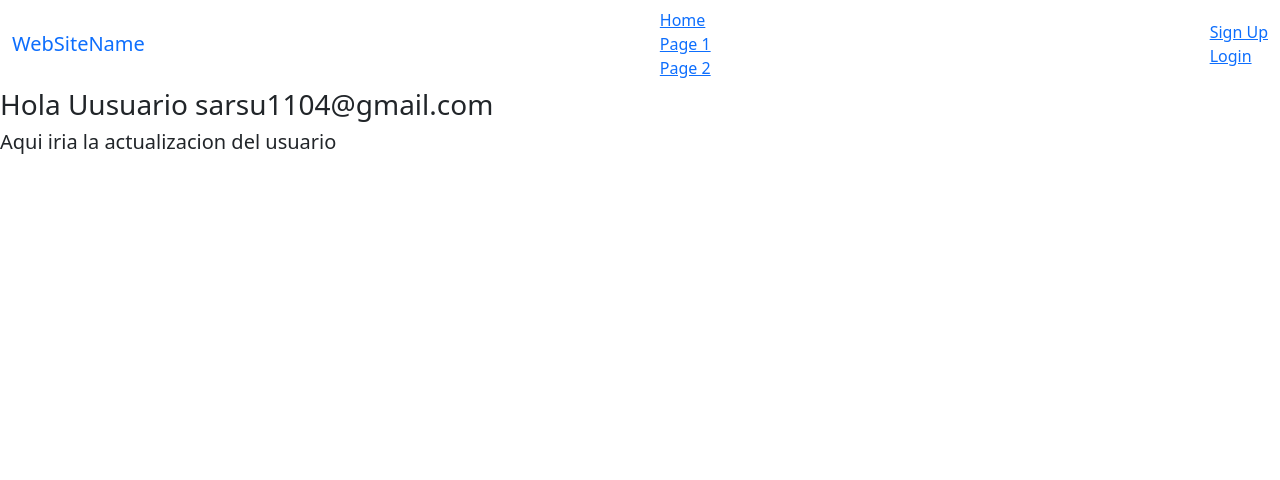
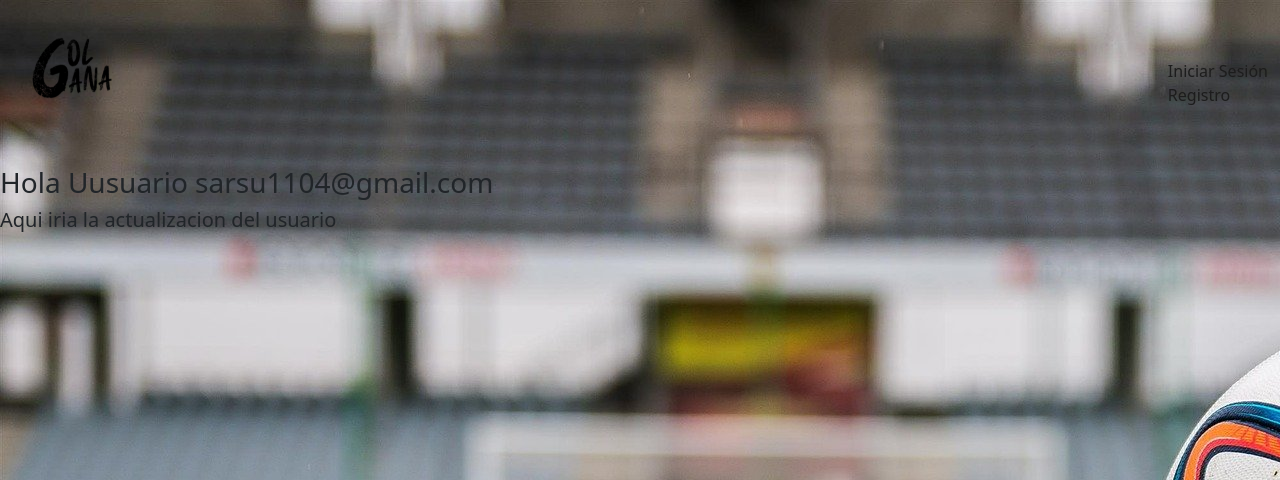
Before and after one commit to JuanTrujilloDev/GolGana, a Django app: page /accounts/profile/ in a window 1280 px wide. Shown: the top 480 px of the page. Run offline with Django 3.2, Linux system fonts and the light colour scheme; a user stored in the database is signed in; some libraries are stand-ins or nearby versions.

Commit message:
Templates

```diff
--- a/Desarrollo/GolGana/GolGana/static/GolGana/css/nav.css
+++ b/Desarrollo/GolGana/GolGana/static/GolGana/css/nav.css
@@ -1,198 +1,18 @@
-body {
-    margin: 0;
-    color: #6a6f8c;
-    background: #c8c8c8;
-    font: 600 16px/18px 'Open Sans', sans-serif
+nav{
+    background: transparent;
+    font-family: 'Inter'sans-serif;
 }
-
-.login-box {
-    width: 100%;
-    margin: auto;
-    max-width: 525px;
-    min-height: 670px;
-    position: relative;
-    background: url(https://images.unsplash.com/photo-1507208773393-40d9fc670acf?ixlib=rb-1.2.1&ixid=eyJhcHBfaWQiOjEyMDd9&auto=format&fit=crop&w=1268&q=80) no-repeat center;
-    box-shadow: 0 12px 15px 0 rgba(0, 0, 0, .24), 0 17px 50px 0 rgba(0, 0, 0, .19)
+.logo{
+    width: 120px;
+    height: 120px;
 }
-
-.login-snip {
-    width: 100%;
-    height: 100%;
-    position: absolute;
-    padding: 90px 70px 50px 70px;
-    background: rgba(0, 77, 77, .9)
+a.inicio1, .registro1{
+    color: #1d1d1d;
+    text-decoration: none;
 }
-
-.login-snip .login,
-.login-snip .sign-up-form {
-    top: 0;
-    left: 0;
-    right: 0;
-    bottom: 0;
-    position: absolute;
+a.inicio1:hover{
+    color: #fff;
 }
-
-.login-snip .sign-in,
-.login-snip .sign-up,
-.login-space .group .check {
-    display: none
+a.registro1:hover{
+    color: #fff;
 }
-
-.login-snip .tab,
-.login-space .group .label,
-.login-space .group .button {
-    text-transform: uppercase
-}
-
-.login-snip .tab {
-    font-size: 22px;
-    margin-right: 15px;
-    padding-bottom: 5px;
-    margin: 0 15px 10px 0;
-    display: inline-block;
-    border-bottom: 2px solid transparent
-}
-
-.login-snip .sign-in:checked+.tab,
-.login-snip .sign-up:checked+.tab {
-    color: #fff;
-    border-color: #1161ee
-}
-
-.login-space {
-    min-height: 345px;
-    position: relative;
-    perspective: 1000px;
-    transform-style: preserve-3d
-}
-
-.login-space .group {
-    margin-bottom: 15px
-}
-
-.login-space .group .label,
-.login-space .group .input,
-.login-space .group .button {
-    width: 100%;
-    color: #fff;
-    display: block
-}
-
-.login-space .group .input,
-.login-space .group .button {
-    border: none;
-    padding: 15px 20px;
-    border-radius: 25px;
-    background: rgba(255, 255, 255, .1)
-}
-
-.login-space .group input[data-type="password"] {
-    text-security: circle;
-    -webkit-text-security: circle
-}
-
-.login-space .group .label {
-    color: #aaa;
-    font-size: 12px
-}
-
-.login-space .group .button {
-    background: #1161ee
-}
-
-.login-space .group label .icon {
-    width: 15px;
-    height: 15px;
-    border-radius: 2px;
-    position: relative;
-    display: inline-block;
-    background: rgba(255, 255, 255, .1)
-}
-
-.login-space .group label .icon:before,
-.login-space .group label .icon:after {
-    content: '';
-    width: 10px;
-    height: 2px;
-    background: #fff;
-    position: absolute;
-    transition: all .2s ease-in-out 0s
-}
-
-.login-space .group label .icon:before {
-    left: 3px;
-    width: 5px;
-    bottom: 6px;
-    transform: scale(0) rotate(0)
-}
-
-.login-space .group label .icon:after {
-    top: 6px;
-    right: 0;
-    transform: scale(0) rotate(0)
-}
-
-.login-space .group .check:checked+label {
-    color: #fff
-}
-
-.login-space .group .check:checked+label .icon {
-    background: #1161ee
-}
-
-.login-space .group .check:checked+label .icon:before {
-    transform: scale(1) rotate(45deg)
-}
-
-.login-space .group .check:checked+label .icon:after {
-    transform: scale(1) rotate(-45deg)
-}
-
-.login-snip .sign-in:checked+.tab+.sign-up+.tab+.login-space .login {
-    transform: rotate(0)
-}
-
-.login-snip .sign-up:checked+.tab+.login-space .sign-up-form {
-    transform: rotate(0)
-}
-
-*,
-:after,
-:before {
-    box-sizing: border-box
-}
-
-.clearfix:after,
-.clearfix:before {
-    content: '';
-    display: table
-}
-
-.clearfix:after {
-    clear: both;
-    display: block
-}
-
-a {
-    color: inherit;
-    text-decoration: none
-}
-
-.hr {
-    height: 2px;
-    margin: 60px 0 50px 0;
-    background: rgba(255, 255, 255, .2)
-}
-
-.foot {
-    text-align: center
-}
-
-.card {
-    width: 500px;
-    left: 100px
-}
-
-::placeholder {
-    color: #b3b3b3
-}
--- /dev/null
+++ b/Desarrollo/GolGana/GolGana/static/GolGana/css/registro.css
@@ -0,0 +1,213 @@
+
+.login-box {
+    width: 100%;
+    margin: auto;
+    max-width: 525px;
+    min-height: 670px;
+    position: absolute;
+    top:4%;
+    font-family: 'Inter',sans-serif;
+}
+section{
+    position:center;
+    display: center;
+}
+.logo{
+    width: 120px;
+    height: 120px;
+    display:block;
+    margin:auto;
+}
+
+.login-snip {
+    width: 100%;
+    height: 100%;
+    position: absolute;
+    padding: 60px 90px;
+    background: #1d1d1d;
+}
+
+.login-snip .login,
+.login-snip .sign-up-form {
+    top: 0;
+    left: 0;
+    right: 0;
+    bottom: 0;
+    position: absolute;
+}
+
+.login-snip .sign-in,
+.login-snip .sign-up,
+.login-space .group .check {
+    display: none;
+}
+
+.login-snip .tab,
+.login-space .group .label,
+.login-space .group .button {
+    text-transform: uppercase;
+}
+
+.login-snip .tab {
+    font-size: 22px;
+    margin-right: 10px;
+    padding-bottom: 5px;
+    margin: 0 15px 10px 0;
+    display: inline-block;
+    border-bottom: 2px solid transparent;
+}
+
+.login-snip .sign-in:checked+.tab,
+.login-snip .sign-up:checked+.tab {
+    color: #fff;
+    border-color: #1161ee;
+}
+
+.login-space {
+    min-height: 345px;
+    position: relative;
+    perspective: 1000px;
+    transform-style: preserve-3d;
+}
+
+.login-space .group {
+    margin-bottom: 15px;
+}
+
+.login-space .group .label,
+.login-space .group .input,
+.login-space .group .button {
+    width: 100%;
+    color: #fff;
+    display: block;
+}
+
+.login-space .group .input,
+.login-space .group .button {
+    border: none;
+    padding: 15px 20px;
+    border-radius: 25px;
+    background: #fff;
+}
+
+.login-space .group input[data-type="password"] {
+    text-security: circle;
+    -webkit-text-security: circle;
+}
+
+
+
+.login-space .group .label {
+    color: #aaa;
+    font-size: 12px;
+}
+
+.login-space .group .button {
+    color: #4f820a;
+    background: #7ab92a;
+}
+
+.login-space .group label .icon {
+    width: 15px;
+    height: 15px;
+    border-radius: 2px;
+    position: relative;
+    display: inline-block;
+    background: rgba(255, 255, 255, .1);
+}
+
+.login-space .group label .icon:before,
+.login-space .group label .icon:after {
+    content: '';
+    width: 10px;
+    height: 2px;
+    background: #fff;
+    position: absolute;
+    transition: all .2s ease-in-out 0s;
+}
+
+.login-space .group label .icon:before {
+    left: 3px;
+    width: 5px;
+    bottom: 6px;
+    transform: scale(0) rotate(0);
+}
+
+.login-space .group label .icon:after {
+    top: 6px;
+    right: 0;
+    transform: scale(0) rotate(0);
+}
+
+.login-space .group .check:checked+label {
+    color: #fff;
+}
+
+.login-space .group .check:checked+label .icon {
+    background: #1161ee;
+}
+
+.login-space .group .check:checked+label .icon:before {
+    transform: scale(1) rotate(45deg);
+}
+
+.login-space .group .check:checked+label .icon:after {
+    transform: scale(1) rotate(-45deg);
+}
+
+.login-snip .sign-in:checked+.tab+.sign-up+.tab+.login-space .login {
+    transform: rotate(0);
+}
+
+.login-snip .sign-up:checked+.tab+.login-space .sign-up-form {
+    transform: rotate(0);
+}
+
+*,
+:after,
+:before {
+    box-sizing: border-box;
+}
+
+.clearfix:after,
+.clearfix:before {
+    content: '';
+    display: table;
+}
+
+.clearfix:after {
+    clear: both;
+    display: block;
+}
+a.tab{
+    text-decoration: none;
+    color: #fff;
+}
+input{
+    height: 40px;
+}
+input.button{
+    height: 50px;
+}
+
+.label{
+    color: inherit;
+    text-decoration: none;
+}
+.etiqueta{
+    color: #4f820a;
+    text-decoration: none;
+}
+.hr {
+    height: 2px;
+    margin: 60px 0 50px 0;
+    background: rgba(255, 255, 255, .2);
+}
+
+.foot {
+    text-align: center;
+}
+
+::placeholder {
+    color: #b3b3b3;
+}
--- a/Desarrollo/GolGana/GolGana/templates/GolGana/base.html
+++ b/Desarrollo/GolGana/GolGana/templates/GolGana/base.html
@@ -1,13 +1,14 @@
 <!DOCTYPE html>
 <html lang="en">
 <head>
+    {% load static %}
     <meta charset="UTF-8">
     <meta http-equiv="X-UA-Compatible" content="IE=edge">
     <meta name="viewport" content="width=device-width, initial-scale=1.0">
     {% include 'GolGana/head.html' %}
     <title>Document</title>
 </head>
-<body>
+<body background="{% static 'GolGana/img/balon.jpeg' %}">
 
     {% include 'GolGana/nav.html' %}
     {% block content %}{% endblock  %}
--- a/Desarrollo/GolGana/GolGana/templates/GolGana/head.html
+++ b/Desarrollo/GolGana/GolGana/templates/GolGana/head.html
@@ -1,8 +1,11 @@
 {% block style %}
 {% load static %}
+<link href="{% static 'GolGana/css/registro.css' %}" rel="stylesheet">
 <link href="{% static 'GolGana/css/nav.css' %}" rel="stylesheet">
 <link href="{% static 'GolGana/css/bootstrap.min.css' %}" rel="stylesheet">
 <!-- CSS only -->
 <link href="https://cdn.jsdelivr.net/npm/bootstrap@5.1.0/dist/css/bootstrap.min.css" rel="stylesheet" integrity="sha384-KyZXEAg3QhqLMpG8r+8fhAXLRk2vvoC2f3B09zVXn8CA5QIVfZOJ3BCsw2P0p/We" crossorigin="anonymous">
-
+<link rel="preconnect" href="https://fonts.googleapis.com">
+<link rel="preconnect" href="https://fonts.gstatic.com" crossorigin>
+<link href="https://fonts.googleapis.com/css2?family=Inter&display=swap" rel="stylesheet">
 {% endblock  %}
--- a/Desarrollo/GolGana/GolGana/templates/GolGana/nav.html
+++ b/Desarrollo/GolGana/GolGana/templates/GolGana/nav.html
@@ -1,17 +1,13 @@
 {% block nav %}
+{% load static %}
 <nav class="navbar navbar-inverse">
   <div class="container-fluid">
     <div class="navbar-header">
-      <a class="navbar-brand" href="#">WebSiteName</a>
+      <a class="navbar-brand" href="#"><img class="logo"src="{% static 'GolGana/img/GolGana.png' %}" ></a>
     </div>
-    <ul class="nav navbar-nav">
-      <li class="active"><a href="#">Home</a></li>
-      <li><a href="#">Page 1</a></li>
-      <li><a href="#">Page 2</a></li>
-    </ul>
     <ul class="nav navbar-nav navbar-right">
-      <li><a href="#"><span class="glyphicon glyphicon-user"></span> Sign Up</a></li>
-      <li><a href="#"><span class="glyphicon glyphicon-log-in"></span> Login</a></li>
+      <li><a class="inicio1" href="#"><span class="glyphicon glyphicon-user"></span>Iniciar Sesión</a></li>
+      <li><a class="registro1" href="#"><span class="glyphicon glyphicon-log-in"></span>Registro</a></li>
     </ul>
   </div>
 </nav>
```
Also changed, not shown: Desarrollo/GolGana/users/templates/registration/login.html (+9 -10 lines), Desarrollo/GolGana/GolGana/static/GolGana/img/balon.jpeg (added), 1 other file.
